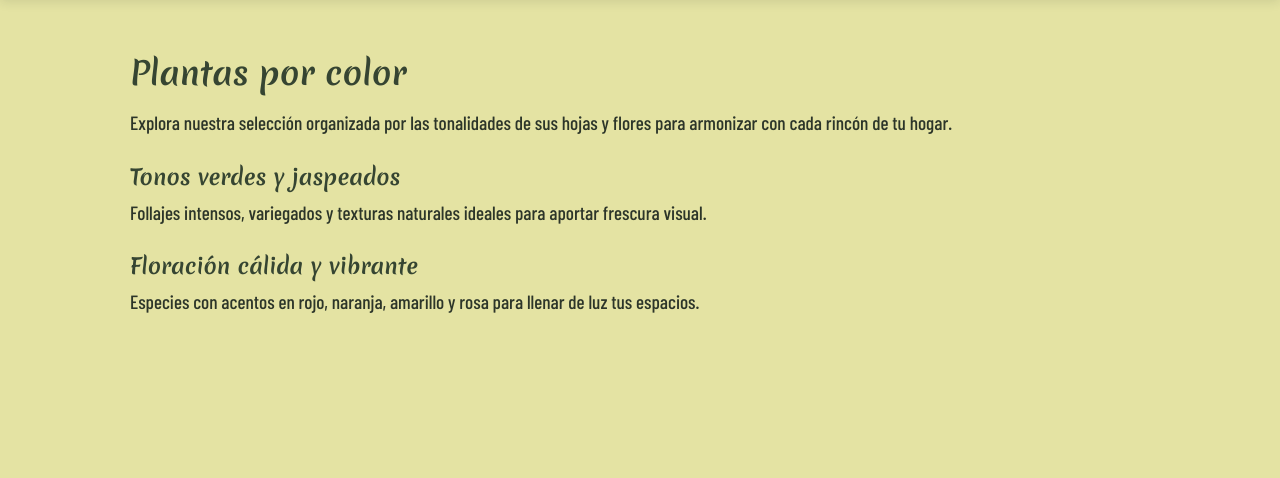
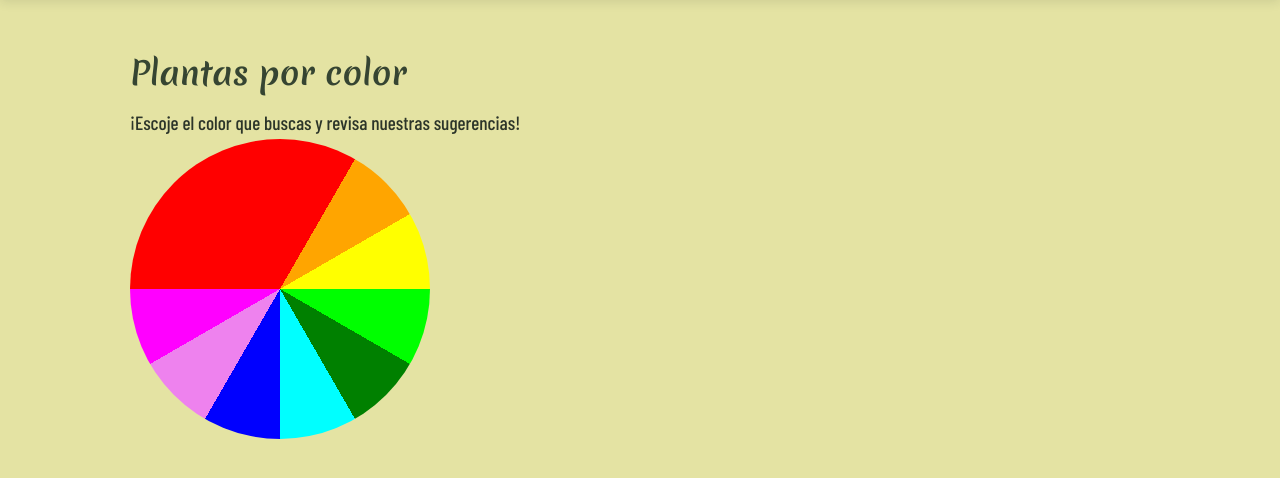
Before and after one commit to ElKalethazo/ElKalethazo.github.io-midori, a PHP site: page /sections/porColor.php in a window 1280 px wide. Shown: the part 80-558 px from the top of the page. Run offline with PHP 8.4, Linux system fonts and the light colour scheme.

Commit message:
Círculo cromático

```diff
--- a/sections/porColor.php
+++ b/sections/porColor.php
@@ -18,13 +18,8 @@
         <main>
             <section class="contenido">
                 <h2>Plantas por color</h2>
-                <p>Explora nuestra selección organizada por las tonalidades de sus hojas y flores para armonizar con cada rincón de tu hogar.</p>
-
-                <h4>Tonos verdes y jaspeados</h4>
-                <p>Follajes intensos, variegados y texturas naturales ideales para aportar frescura visual.</p>
-
-                <h4>Floración cálida y vibrante</h4>
-                <p>Especies con acentos en rojo, naranja, amarillo y rosa para llenar de luz tus espacios.</p>
+                <p>¡Escoje el color que buscas y revisa nuestras sugerencias!</p>
+                <div class="circulo-cromatico" href="Circulo cromático">
             </section>
         </main>
     </body>
--- a/styles.css
+++ b/styles.css
@@ -25,7 +25,7 @@ body {
     position: fixed;
     top: 0;
     left: 0;
-    width: 100%;
+    width: 100%; /*Establece que el área del contenido debe ocupar el 100% del ancho del bloque contenedor*/
     background-color: var(--background-body-content);
     padding: 18px 50px;
     z-index: 1000;
@@ -127,7 +127,7 @@ body {
 
 /*LETRERO DE LA TIENDA*/
 .letrero-tienda {
-    width: 100%;
+    width: 100%; /*Establece que el área del contenido debe ocupar el 100% del ancho del bloque contenedor*/
     min-height: 450px;
     background-image: linear-gradient(rgba(28, 42, 28, 0.55), rgba(28, 42, 28, 0.55)), url('images/principal/fondo.jpg');
     background-size: cover;
@@ -204,7 +204,7 @@ body {
     position: absolute;
     top: -18px;
     left: -18px;
-    width: 100%;
+    width: 100%; /*Establece que el área del contenido debe ocupar el 100% del ancho del bloque contenedor*/
     height: 100%;
     background-color: #B7D3A8;
     border-radius: 16px;
@@ -213,7 +213,7 @@ body {
 
 .marco-foto img {
     position: relative;
-    width: 100%;
+    width: 100%; /*Establece que el área del contenido debe ocupar el 100% del ancho del bloque contenedor*/
     height: 100%;
     object-fit: cover;
     border-radius: 16px;
@@ -251,7 +251,7 @@ body {
 /* TARJETA DE CONTACTO */
 .contacto-tarjeta {
     position: relative;
-    width: 100%;
+    width: 100%; /*Establece que el área del contenido debe ocupar el 100% del ancho del bloque contenedor*/
     max-width: 500px;
     margin: 45px auto;
     padding: 36px 32px;
@@ -275,7 +275,7 @@ body {
 
 /* Bloques internos separados por línea sutil */
 .contacto-bloque {
-    width: 100%;
+    width: 100%; /*Establece que el área del contenido debe ocupar el 100% del ancho del bloque contenedor*/
     padding-top: 14px;
     border-top: 1px solid rgba(54, 69, 50, 0.15);
 }
@@ -315,7 +315,7 @@ body {
 }
 
 .tarjeta-img-contenedor img {
-    width: 100%;
+    width: 100%; /*Establece que el área del contenido debe ocupar el 100% del ancho del bloque contenedor*/
     height: 100%;
     object-fit: cover;
 }
@@ -422,10 +422,31 @@ body {
 /*IFRAMES DE YOUTUBE Y GOOGLEMAPS*/
 .yt,
 .maps {
-    display: block;
-    width: 100%;
+    display: block; /*Ocupa todo el ancho disponible de su contenedor.*/
+    width: 100%; /*Establece que el área del contenido debe ocupar el 100% del ancho del bloque contenedor*/
     max-width: 800px;
     margin: 20px auto;
     border: none;
     border-radius: 10px;
 }
+
+
+/* CIRCULO CORMÁTICO */
+.circulo-cromatico {
+  width: 300px;
+  height: 300px;
+  border-radius: 50%;
+  /* Define los colores primarios, secundarios y terciarios en orden */
+  background: conic-gradient(
+    red 0deg 30deg,
+    orange 30deg 60deg,
+    yellow 60deg 90deg,
+    lime 90deg 120deg,
+    green 120deg 150deg,
+    cyan 150deg 180deg,
+    blue 180deg 210deg,
+    violet 210deg 240deg,
+    magenta 240deg 270deg,
+    red 270deg 360deg
+  );
+}
```
